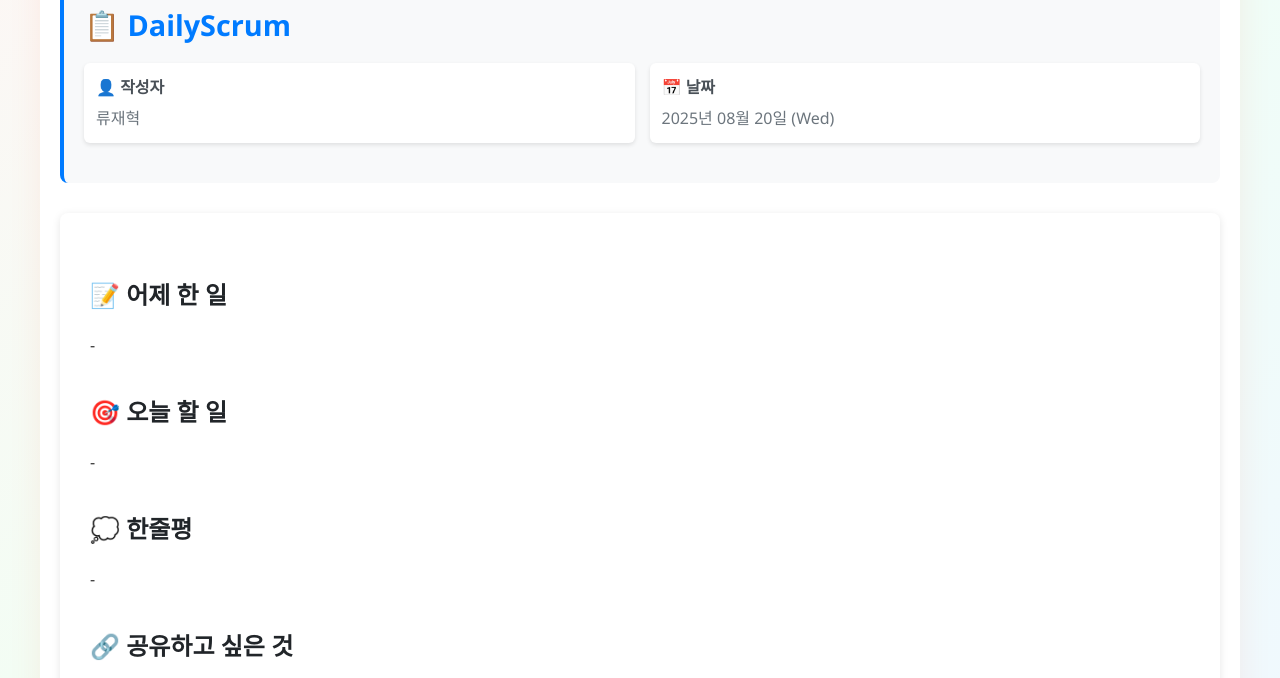
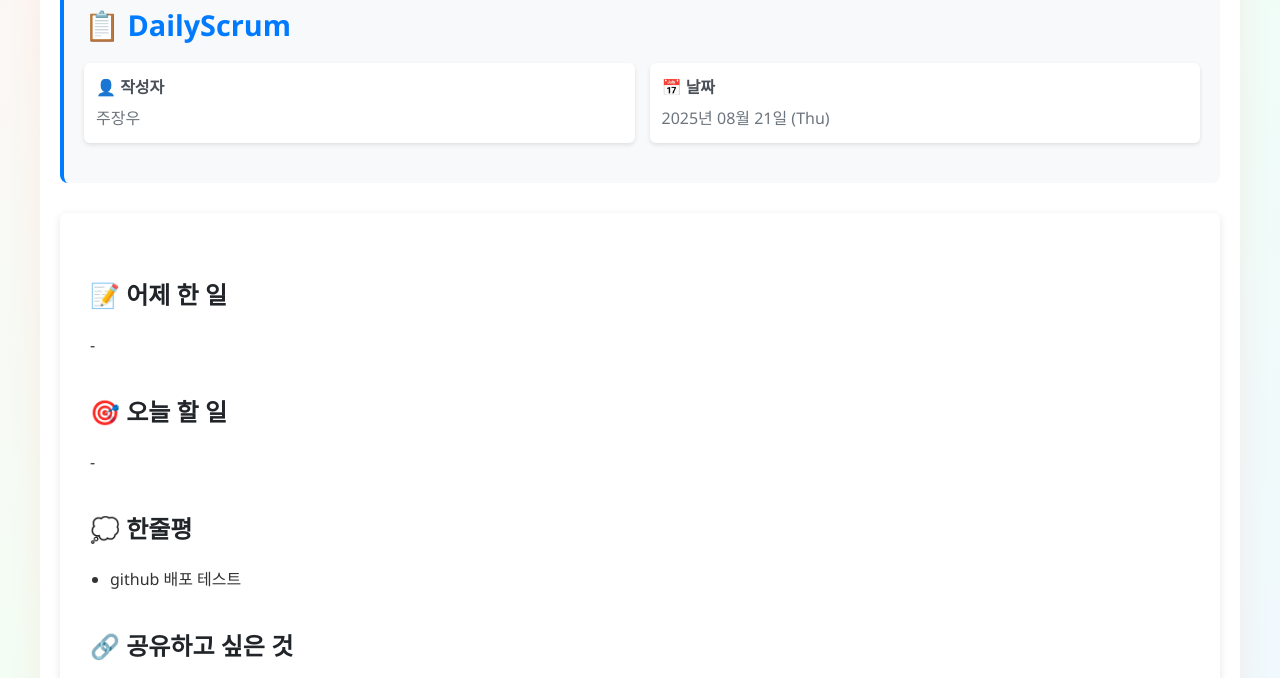
Before and after one commit to fbwogur121/DailyScrum-SSG, a Jekyll site: the page built from _posts/August, 2025/2025-08-21/2025-08-21-주장우-DailyScrum.md, in a window 1280 px wide. Shown: the part 262-940 px from the top of the page. Built offline with Jekyll 4.4.1, drawn with Linux system fonts in a browser that asks for light colours.

Commit message:
JOO Second test commit

```diff
--- a/_posts/August, 2025/2025-08-21/2025-08-21-주장우-DailyScrum.md
+++ b/_posts/August, 2025/2025-08-21/2025-08-21-주장우-DailyScrum.md
@@ -1,8 +1,8 @@
 ---
 layout: scrum
 title: "DailyScrum"
-date: 2025-08-20 # YYYY-MM-DD 형식 (파일명과 일치해야 함)
-author: "류재혁" # 본인 이름으로 변경 (신민혁, 고윤아, 김병곤, 김선민, 최문규)
+date: 2025-08-21 # YYYY-MM-DD 형식 (파일명과 일치해야 함)
+author: "주장우" # 본인 이름으로 변경 (신민혁, 고윤아, 김병곤, 김선민, 최문규)
 categories: [scrum]
 ---
 
@@ -16,7 +16,7 @@ categories: [scrum]
 
 ## 💭 한줄평
 
--
+- github 배포 테스트
 
 ## 🔗 공유하고 싶은 것
 
```
